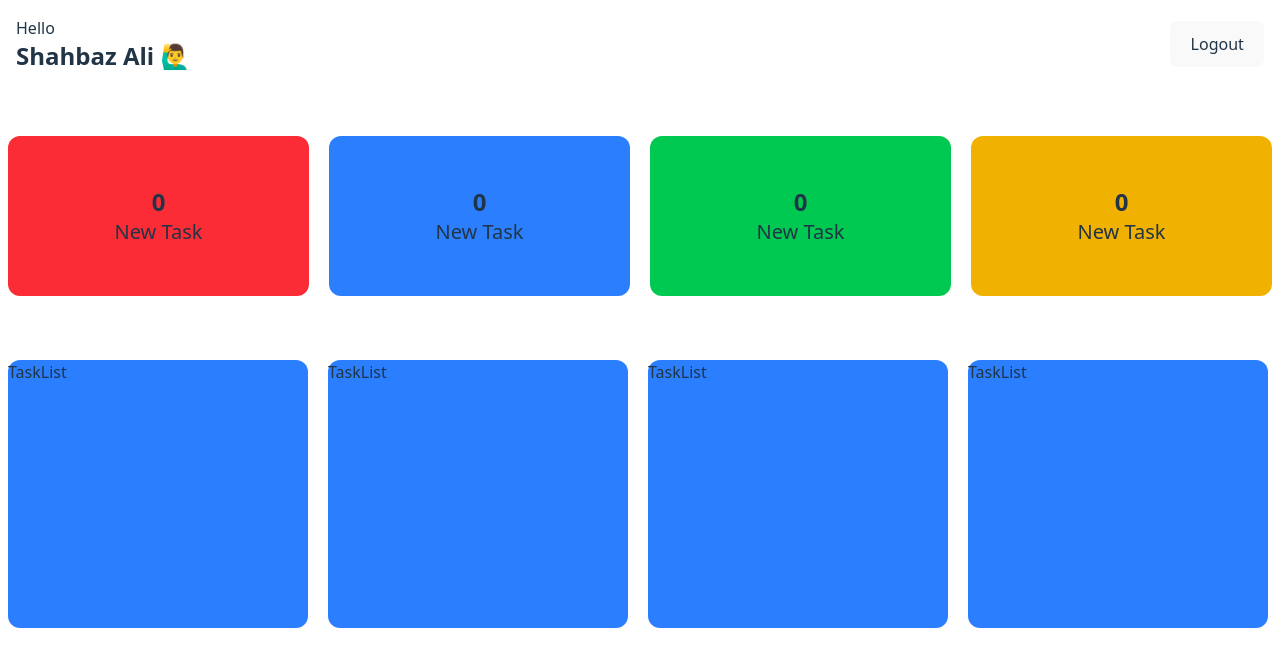
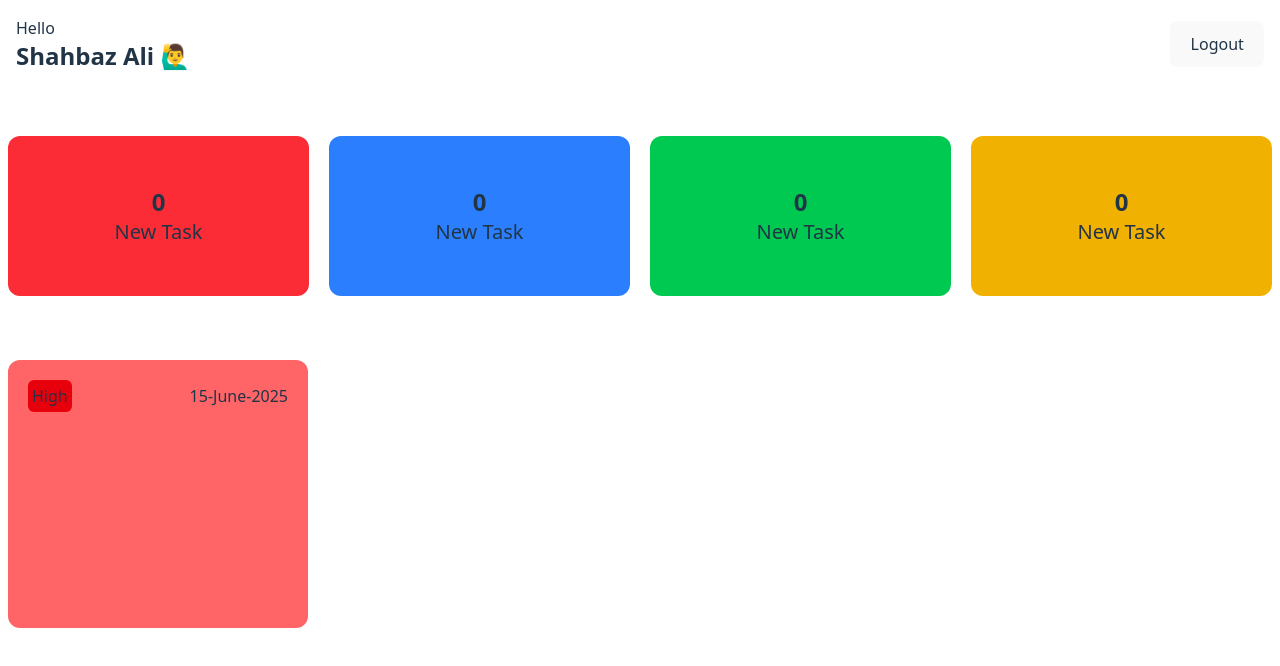
Before and after one commit to Shahbazali2001/task-nest, a React (Vite) app: page / in a window 1280 px wide. Shown: the top 666 px of the page. Built offline with nearby package versions, Linux system fonts and the light colour scheme.

Commit message:
Task Item Changes

```diff
--- a/src/components/TaskList/TaskList.jsx
+++ b/src/components/TaskList/TaskList.jsx
@@ -3,41 +3,19 @@
 const TaskList = () => {
   return (
     <div id='tasklist' className='flex justify-flex-start items-center flex-nowrap gap-5 h-[300px] w-[100%] mx-2 py-4  mt-10 overflow-x-auto'>
-        <div className='flex-shrink-0 h-full  w-[300px] bg-blue-500 rounded-xl'>
-            <h1>TaskList</h1>
+        <div className='flex-shrink-0 h-full  w-[300px] bg-red-400 rounded-xl'>
+            <div className='flex flex-row justify-between items-center p-5'>
+                <h3 className='bg-red-600 p-1 rounded-md'>
+                    High
+                </h3>
+
+                <h4 className=''>
+                    15-June-2025
+                </h4>
+            </div>
         </div>
 
-         <div className='flex-shrink-0 h-full  w-[300px] bg-blue-500 rounded-xl'>
-            <h1>TaskList</h1>
-        </div>
 
-         <div className='flex-shrink-0 h-full  w-[300px] bg-blue-500 rounded-xl'>
-            <h1>TaskList</h1>
-        </div>
-
-         <div className='flex-shrink-0 h-full  w-[300px] bg-blue-500 rounded-xl'>
-            <h1>TaskList</h1>
-        </div>
-
-         <div className='flex-shrink-0 h-full  w-[300px] bg-blue-500 rounded-xl'>
-            <h1>TaskList</h1>
-        </div>
-
-         <div className='flex-shrink-0 h-full  w-[300px] bg-blue-500 rounded-xl'>
-            <h1>TaskList</h1>
-        </div>
-
-         <div className='flex-shrink-0 h-full  w-[300px] bg-blue-500 rounded-xl'>
-            <h1>TaskList</h1>
-        </div>
-
-         <div className='flex-shrink-0 h-full  w-[300px] bg-blue-500 rounded-xl'>
-            <h1>TaskList</h1>
-        </div>
-
-         <div className='flex-shrink-0 h-full  w-[300px] bg-blue-500 rounded-xl'>
-            <h1>TaskList</h1>
-        </div>
     </div>
   )
 }
```
